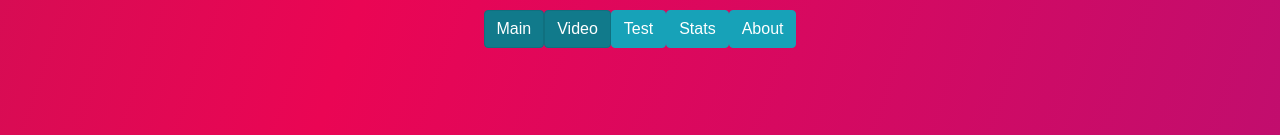
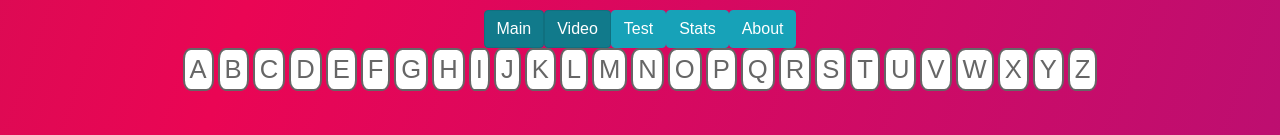
Before and after one commit to bogutskii/alphabet_for_kids, a React (Create React App) app: page /Video in a window 1280 px wide. Shown: the top 135 px of the page. Built offline with nearby package versions, Linux system fonts and the light colour scheme.

Commit message:
UpperLineAlphabet

```diff
--- a/src/Alphabet.js
+++ b/src/Alphabet.js
@@ -9,6 +9,7 @@ import {connect} from "react-redux";
 
 const Alphabet = (props) => {
 const {letters, current} = props
+
     let randomColor = `#${Math.floor(Math.random() * 16777215).toString(16)}`;
 
 
@@ -17,7 +18,7 @@ const {letters, current} = props
         <div>
 
 
-            {/*<UpperLineAlph abc={abc} count={count} setCount={(count => setCount(count))}/>*/}
+            <UpperLineAlph/>
 
 
             <div className="wrap">
@@ -30,7 +31,7 @@ const {letters, current} = props
                     style={{color: randomColor}}
                     className="wrap-child-active-50"
                 >
-                    {props.letters[props.current.currentIndex].letter}
+                    {props.letters[props.current].letter}
 
                 </div>
 
@@ -42,7 +43,7 @@ const {letters, current} = props
             </div>
 
 
-             <h4>{props.current.currentIndex + 1} / 26 </h4>
+             <h4>{props.current + 1} / 26 </h4>
         </div>
     );
 };
@@ -50,7 +51,7 @@ const {letters, current} = props
 
 const mapStateToProps = (state) => ({
     letters: state.letters,
-    current: state.current
+    current: state.current.currentIndex
 })
 
 const mapDispatchToProps = (dispatch) => ({
--- a/src/Comonents/UpperLineAlph.js
+++ b/src/Comonents/UpperLineAlph.js
@@ -1,19 +1,21 @@
 import React from "react";
 import "./upperLineAlph.css";
 
+import {connect} from "react-redux";
+//const {letters, current} = props
 
+const UpperLineAlph = (props) => {
 
-export default function UpperLineAlph (props){
-return <div className='center-div'>
+    return <div className='center-div'>
         <div className="all-alph">
-            {props.abc.map((letter, i) =>
+            {props.letters.map((el, i) =>
                 i === props.count ? (
-                    <span className={`selected ${[0,4,8,14,20,24].includes(i)? 'vowels' : ''}`} key={i}>
-                      {letter}
+                    <span className={`selected ${[0, 4, 8, 14, 20, 24].includes(i) ? 'vowels' : ''}`} key={i}>
+                      {el.letter}
                     </span>
                 ) : (
-                    <span onClick={()=>props.setCount(i)} className="letterCircle" key={i}>
-                      {letter}
+                    <span onClick={() => props.changeLetterOnClicked(i)} className="letterCircle" key={i}>
+                      {el.letter}
                     </span>
                 )
             )}
@@ -21,3 +23,22 @@ return <div className='center-div'>
     </div>
 
 }
+
+const mapStateToProps = (state) => ({
+    letters: state.letters,
+    current: state.current.currentIndex
+})
+
+const mapDispatchToProps = (dispatch) => ({
+
+    changeLetterOnClicked: (index) => dispatch({
+        type: 'CHANGE_LETTER_ON_CLICKED',
+        payload: {
+            index: index
+        }
+    }),
+
+})
+
+
+export default connect(mapStateToProps, mapDispatchToProps)(UpperLineAlph);
```
